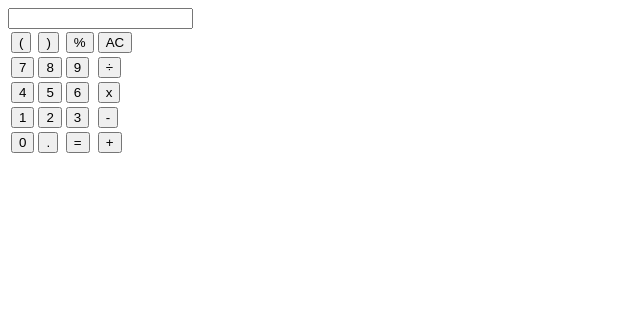
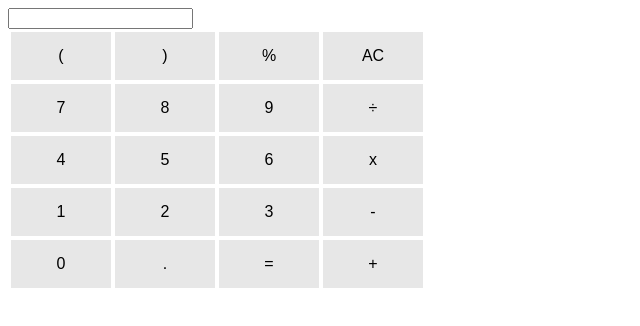
Before and after one commit to wamuyugitz/calculator, a plain HTML site: page index.html in a window 1280 px wide. Shown: the whole page, without its empty margins (0-640 px from the left). Drawn offline with Linux system fonts and the light colour scheme.

Commit message:
update css

```diff
--- a/index.html
+++ b/index.html
@@ -1,8 +1,9 @@
 <!DOCTYPE html>
 <html>
-    <title>
+    <meta charset="UTF-8">
+    <title>Calculator</title>
 
-    </title>
+      <link rel="stylesheet" href="style.css">
     <body>
         <input type="text">
         <table>
--- a/style.css
+++ b/style.css
@@ -1,8 +1,8 @@
 
-.button {
+button {
   background-color: #e7e7e7; /* Gray */
   border: none;
-  color: white;
+  min-width: 100px;
   padding: 15px 32px;
   text-align: center;
   text-decoration: none;
```
